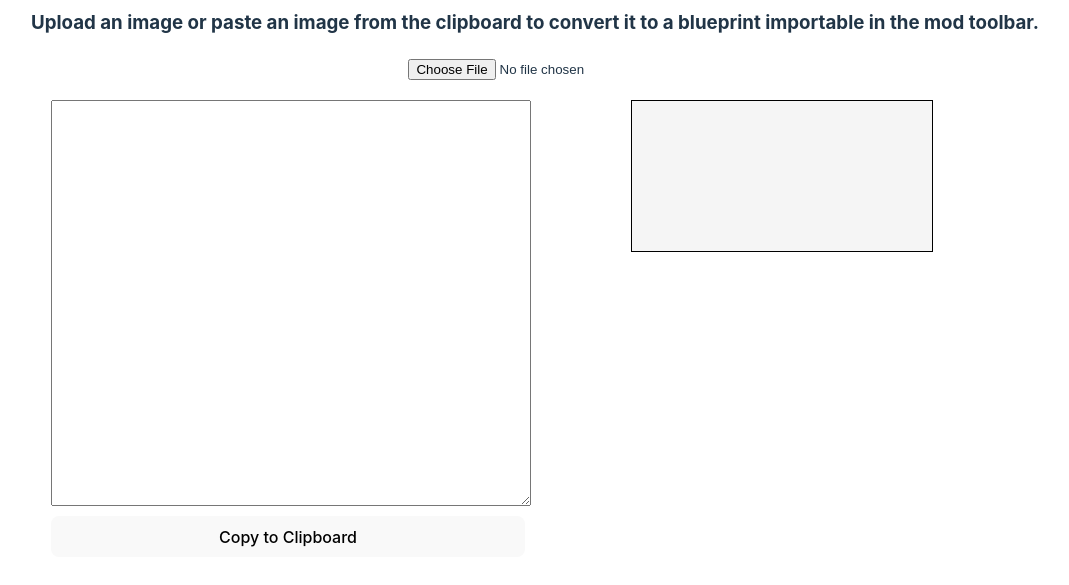
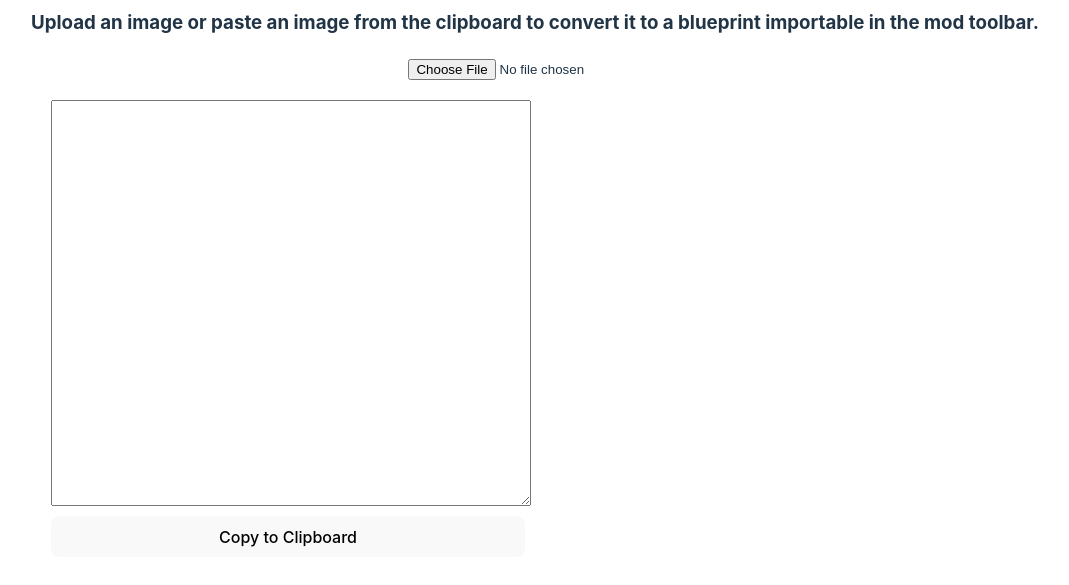
Before and after one commit to JeanChristopheM/morePlanningImageImporter, a website built with Vite: page index.html in a window 1280 px wide. Shown: the part 169-754 px from the top of the page, without its empty margins (105-1174 px from the left). Built offline with nearby package versions, Linux system fonts and the light colour scheme.

Commit message:
made canvas fit screen

```diff
--- a/src/functions.ts
+++ b/src/functions.ts
@@ -160,6 +160,7 @@ function drawPreview(asciiText: string, canvas: HTMLCanvasElement) {
   const context = canvas.getContext("2d");
 
   if (!context) return;
+  context.imageSmoothingEnabled = false; // Disable image smoothing
 
   // Define the size of each square and padding
   const squareSize = 7;
@@ -205,10 +206,14 @@ function drawPreview(asciiText: string, canvas: HTMLCanvasElement) {
       // Calculate the position to draw the square
       const posX = x * totalSize + canvasPadding / 2;
       const posY = y * totalSize + canvasPadding / 2;
+      // Introduce some randomness to the position for a more artistic effect
+      const randomOffset = Math.random() * 0.8;
+      const jitteredX = posX + randomOffset;
+      const jitteredY = posY + randomOffset;
 
       // Draw a filled square with the specified color
       context.fillStyle = color;
-      context.fillRect(posX, posY, squareSize, squareSize);
+      context.fillRect(jitteredX, jitteredY, squareSize, squareSize);
     }
   }
 }
--- a/src/style.scss
+++ b/src/style.scss
@@ -150,9 +150,21 @@ button:focus-visible {
 
 #preview-side {
   flex: 1;
+  overflow: hidden;
+  display: flex;
 }
 
 #preview-canvas {
-  border: 1px solid #000;
-  background-color: #f5f5f5;
+  max-width: 100%; /* Maximum width is 100% of the parent */
+  max-height: 100%; /* Maximum height is 100% of the parent */
+  width: auto; /* Allow width to auto-adjust */
+  height: auto; /* Allow height to auto-adjust */
+  object-fit: contain; /* Maintain aspect ratio */
 }
+
+// #preview-canvas {
+//   transform: scale(
+//     0.5
+//   ); /* Adjust the scale factor as needed (e.g., 0.25 for 25%) */
+//   border: 1px solid #ccc; /* Optional: Add a border for visibility */
+// }
```
